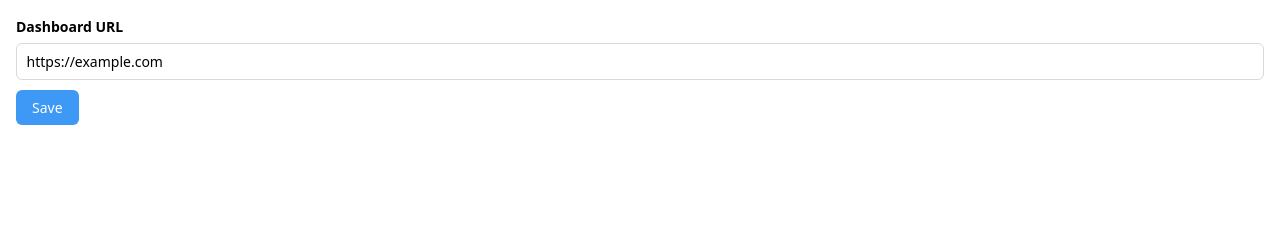
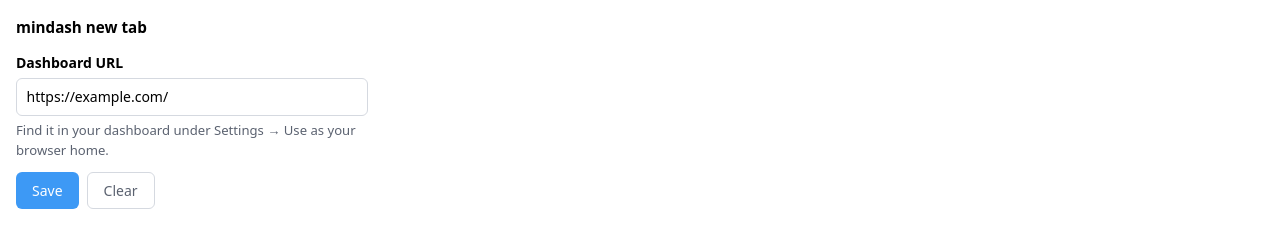
Before and after one commit to ddyy/mindash, a browser extension: page extension/options.html in a window 1280 px wide. Both pictures are taken after typing "https://example.com" into the empty fields and a click on the button "Save". Drawn offline with Linux system fonts and the light colour scheme.

Commit message:
Extension: reachable settings, and a way to unset the URL
The settings page existed but only at chrome://extensions - Details -
Extension options, which is not somewhere anyone looks. The same page is
now the toolbar popup too (default_popup, so no background worker), and
one click from any tab.

Adds Clear. The field is required, so an empty save was refused rather
than treated as 'unset' - removing and re-adding the extension was the
only way back to the first-run form. Save also writes the normalized URL
back into the field, so what is stored is what is shown.

```diff
--- a/extension/options.html
+++ b/extension/options.html
@@ -2,29 +2,46 @@
 <html lang="en">
 <head>
 <meta charset="utf-8">
-<title>mindash new tab - options</title>
+<title>mindash new tab - settings</title>
 <script src="options.js" defer></script>
 <style>
   :root { color-scheme: light dark; }
-  body { font: 14px/1.5 system-ui, sans-serif; margin: 1rem; min-width: 22rem; }
+  /* Serves two frames: the toolbar popup and the options dialog opened
+     from chrome://extensions. The width suits both - a popup sizes itself
+     to its content, and the dialog has room to spare. */
+  body { font: 14px/1.5 system-ui, sans-serif; margin: 1rem; width: 22rem; }
+  h1 { font-size: 0.95rem; margin: 0 0 0.8rem; }
   label { display: block; margin-bottom: 0.35rem; font-weight: 600; }
   input {
     width: 100%; box-sizing: border-box; padding: 0.45rem 0.6rem; font: inherit;
     border: 1px solid light-dark(#d5d9e0, #333a45); border-radius: 6px;
     background: light-dark(#fff, #1b1e24); color: inherit;
   }
+  .hint { color: light-dark(#5b6270, #8b93a1); font-size: 0.82rem; margin: 0.35rem 0 0; }
+  .row { display: flex; gap: 0.5rem; margin-top: 0.7rem; }
   button {
-    margin-top: 0.6rem; padding: 0.45rem 1rem; font: inherit; cursor: pointer;
+    padding: 0.45rem 1rem; font: inherit; cursor: pointer;
     border: 0; border-radius: 6px; background: #3d99f5; color: #fff;
   }
-  #msg { font-size: 0.85rem; min-height: 1.2rem; margin-top: 0.4rem; }
+  button.secondary {
+    background: none; color: light-dark(#5b6270, #8b93a1);
+    border: 1px solid light-dark(#d5d9e0, #333a45);
+  }
+  button.secondary:hover { color: light-dark(#1d2025, #d6d9de); }
+  #msg { font-size: 0.85rem; min-height: 1.2rem; margin-top: 0.5rem; }
+  #msg.err { color: #e5534b; }
 </style>
 </head>
 <body>
+<h1>mindash new tab</h1>
 <form id="f">
   <label for="url">Dashboard URL</label>
   <input id="url" type="url" placeholder="https://dash.example.com/" required>
-  <button type="submit">Save</button>
+  <p class="hint">Find it in your dashboard under Settings &rarr; Use as your browser home.</p>
+  <div class="row">
+    <button type="submit">Save</button>
+    <button type="button" id="clear" class="secondary">Clear</button>
+  </div>
   <div id="msg"></div>
 </form>
 </body>
--- a/extension/options.js
+++ b/extension/options.js
@@ -15,18 +15,39 @@
 
 const input = document.getElementById("url");
 const msg = document.getElementById("msg");
+
+// Same race as the new tab page had: this script is deferred, so the DOM
+// is ready before it runs, but the storage read is still asynchronous -
+// anything that depends on the stored value has to happen in the callback.
+function say(text, isError) {
+  msg.textContent = text;
+  msg.className = isError ? "err" : "";
+  if (!isError && text) setTimeout(() => { msg.textContent = ""; }, 1800);
+}
+
 chrome.storage.sync.get("url", ({ url }) => {
   if (url) input.value = url;
 });
+
 document.getElementById("f").addEventListener("submit", (e) => {
   e.preventDefault();
   const ok = validUrl(input.value.trim());
   if (!ok) {
-    msg.textContent = "Enter an https:// URL (or http://localhost for dev).";
+    say("Enter an https:// URL (or http://localhost for dev).", true);
     return;
   }
   chrome.storage.sync.set({ url: ok }, () => {
-    msg.textContent = "Saved.";
-    setTimeout(() => { msg.textContent = ""; }, 1500);
+    input.value = ok; // show the normalized form that was actually stored
+    say("Saved.");
   });
 });
+
+// The way back to a clean slate. Without this the only route was removing
+// and re-adding the extension: the field is `required`, so an empty save
+// is refused rather than treated as "unset".
+document.getElementById("clear").addEventListener("click", () => {
+  chrome.storage.sync.remove("url", () => {
+    input.value = "";
+    say("Cleared - the next new tab will ask for a URL.");
+  });
+});
```
Also changed, not shown: extension/README.md, extension/manifest.json.
